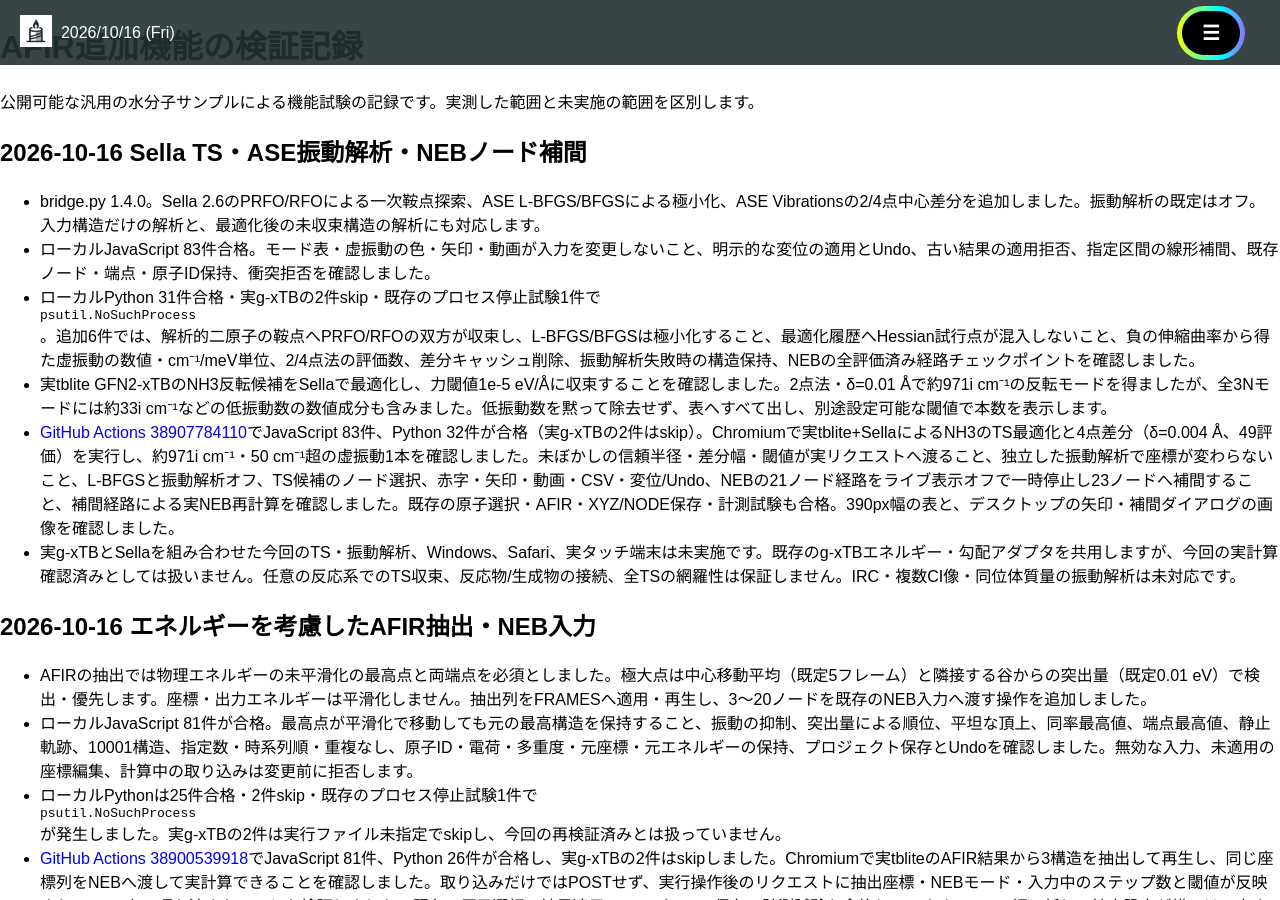
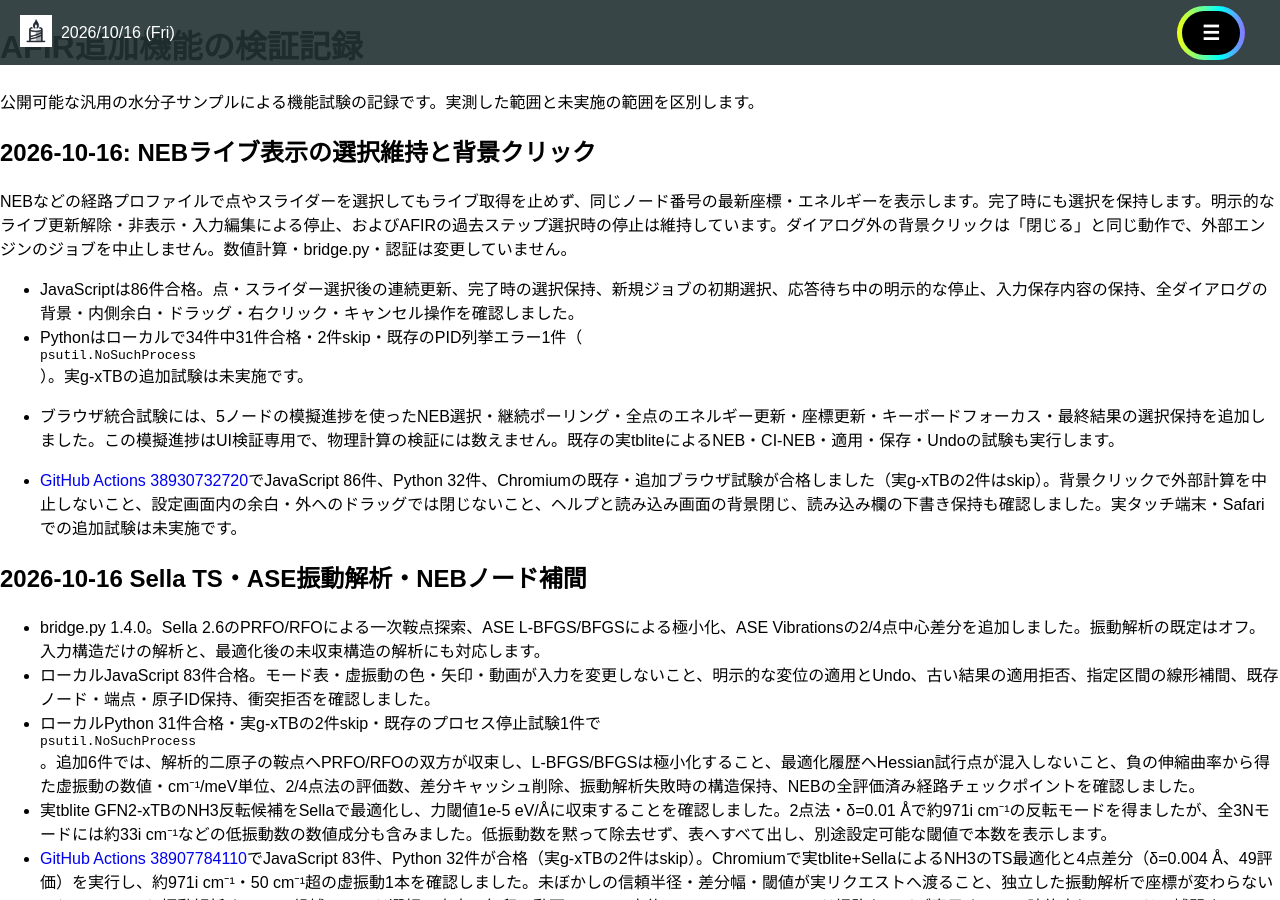
Before and after one commit to h-nabata/h-nabata.github.io, a Jekyll site: the page built from molecule-visualizer/AFIR-VALIDATION.md, in a window 1280 px wide and 900 px high. Built offline with Jekyll 4.4.1, drawn with Linux system fonts in a browser that asks for light colours; nearby versions of some CDN libraries; our own code applies the rules of GitHub Pages for plain Markdown files.

Commit message:
Keep selected NEB nodes live and dismiss dialogs from their backdrop
Continue preview polling after path-node selection, preserve the selected bead and keyboard focus across updates and completion, and retain explicit pause/hide behavior. Close dialogs only for clicks begun and ended outside their bounds, without cancelling engine jobs.

Verified with 86 JavaScript tests, 32 Python tests (2 optional g-xTB tests skipped), and Chromium integration including deterministic live NEB updates and existing real tblite/Sella workflows.

```diff
--- a/molecule-visualizer/AFIR-VALIDATION.md
+++ b/molecule-visualizer/AFIR-VALIDATION.md
@@ -1,6 +1,16 @@
 # AFIR追加機能の検証記録
 
 公開可能な汎用の水分子サンプルによる機能試験の記録です。実測した範囲と未実施の範囲を区別します。
+
+## 2026-10-16: NEBライブ表示の選択維持と背景クリック
+
+NEBなどの経路プロファイルで点やスライダーを選択してもライブ取得を止めず、同じノード番号の最新座標・エネルギーを表示します。完了時にも選択を保持します。明示的なライブ更新解除・非表示・入力編集による停止、およびAFIRの過去ステップ選択時の停止は維持しています。ダイアログ外の背景クリックは「閉じる」と同じ動作で、外部エンジンのジョブを中止しません。数値計算・bridge.py・認証は変更していません。
+
+- JavaScriptは86件合格。点・スライダー選択後の連続更新、完了時の選択保持、新規ジョブの初期選択、応答待ち中の明示的な停止、入力保存内容の保持、全ダイアログの背景・内側余白・ドラッグ・右クリック・キャンセル操作を確認しました。
+- Pythonはローカルで34件中31件合格・2件skip・既存のPID列挙エラー1件（`psutil.NoSuchProcess`）。実g-xTBの追加試験は未実施です。
+- ブラウザ統合試験には、5ノードの模擬進捗を使ったNEB選択・継続ポーリング・全点のエネルギー更新・座標更新・キーボードフォーカス・最終結果の選択保持を追加しました。この模擬進捗はUI検証専用で、物理計算の検証には数えません。既存の実tbliteによるNEB・CI-NEB・適用・保存・Undoの試験も実行します。
+
+- [GitHub Actions 38930732720](https://github.com/h-nabata/h-nabata.github.io/actions/runs/38930732720)でJavaScript 86件、Python 32件、Chromiumの既存・追加ブラウザ試験が合格しました（実g-xTBの2件はskip）。背景クリックで外部計算を中止しないこと、設定画面内の余白・外へのドラッグでは閉じないこと、ヘルプと読み込み画面の背景閉じ、読み込み欄の下書き保持も確認しました。実タッチ端末・Safariでの追加試験は未実施です。
 
 ## 2026-10-16 Sella TS・ASE振動解析・NEBノード補間
 
--- a/molecule-visualizer/index.html
+++ b/molecule-visualizer/index.html
@@ -13,13 +13,13 @@
 <script defer src="./measurements.js?v=16"></script>
 <script defer src="./history.js?v=16"></script>
 <script defer src="./renderer3dmol.js?v=19"></script>
-<script defer src="./ui.js?v=22"></script>
+<script defer src="./ui.js?v=23"></script>
 <script defer src="./studio.js?v=18"></script>
 <script defer src="./advanced.js?v=16"></script>
 <script defer src="./generator-ui.js?v=22"></script>
 <script defer src="./trajectory.js?v=4"></script>
 <script defer src="./trajectory-ui.js?v=5"></script>
-<script defer src="./energy-profile.js?v=5"></script>
+<script defer src="./energy-profile.js?v=6"></script>
 <script defer src="./engine-ui.js?v=25"></script>
 <script defer src="./vibration-ui.js?v=22"></script>
 <script defer src="./path-refinement.js?v=1"></script>
@@ -67,7 +67,7 @@
         <label class="mv-profile-range">表示する構造<input id="profileRange" type="range" min="0" max="0" value="0" step="1" aria-label="プロファイルの構造"></label>
         <output id="profileValue" aria-live="polite"></output><p id="profileLegend" class="mv-small"></p>
         <p class="mv-small">スライダーを左ドラッグして構造を選択できます。点のクリック・Tab、スライダーの左右キーでも選択可能です。プレビュー中も視点の回転・拡大は可能です。座標の編集・保存対象は適用済みの構造です。</p>
-        <div class="mv-row"><button class="mv-btn" id="profileRestore">プレビューを終了</button><button class="mv-btn" id="profileXYZ" disabled>構造列を保存・抽出</button><button class="mv-btn" id="profileDetails">計算設定・結果</button><span id="profileLiveControls" hidden><label class="mv-check"><input id="profileFollow" type="checkbox">最新構造に追従</label><button class="mv-btn" id="profileCancel">計算を中止</button></span></div>
+        <div class="mv-row"><button class="mv-btn" id="profileRestore">プレビューを終了</button><button class="mv-btn" id="profileXYZ" disabled>構造列を保存・抽出</button><button class="mv-btn" id="profileDetails">計算設定・結果</button><span id="profileLiveControls" hidden><label class="mv-check" title="経路は選択中のノード、単一構造の最適化は最新ステップを更新します。"><input id="profileFollow" type="checkbox">ライブ更新</label><button class="mv-btn" id="profileCancel">計算を中止</button></span></div>
       </section>
       <div class="mv-view-controls"><label for="styleSelect">表示</label><select id="styleSelect"><option value="stickball">球と棒</option><option value="stick">棒</option><option value="wire">ワイヤー</option><option value="vdw">空間充填（概略）</option></select><button class="mv-btn" id="btnToggleIndex" aria-pressed="false">原子番号</button><button class="mv-btn" id="btnToggleAxes" aria-pressed="false" title="世界座標の原点からX・Y・Z軸を表示（Å）">XYZ座標軸</button><button class="mv-btn" id="btnResetCamera">カメラをリセット</button><button class="mv-btn" id="btnCenterOrigin" title="選択によらず全原子の質量重心を原点へ移動。周期系も原子のみ移動し、格子は維持します。">重心を原点へ</button><button class="mv-btn" id="btnFit">全体を表示</button><button class="mv-btn" id="btnZoomIn" aria-label="拡大">＋</button><button class="mv-btn" id="btnZoomOut" aria-label="縮小">−</button><button class="mv-btn" id="btnViewXY">XY</button><button class="mv-btn" id="btnViewXZ">XZ</button><button class="mv-btn" id="btnViewYZ">YZ</button><button class="mv-btn" id="btnFullScreen">全画面</button><button class="mv-btn" id="btnDataDock">XYZを直接編集</button><button class="mv-btn" id="btnPNG">画像を保存</button></div>
       <div class="mv-view-controls"><label for="projectionMode">投影</label><select id="projectionMode"><option value="orthographic">平行投影</option><option value="perspective">透視投影</option></select><label for="cameraFov">視野角</label><input id="cameraFov" type="range" min="10" max="90" value="45" step="1" disabled><output id="cameraFovValue" for="cameraFov">45°</output><button class="mv-btn primary" id="btnRelax" title="現在の結合を保ち、距離・角度・近接反発を軽量に緩和。最大500原子、セル固定。">構造を整える</button><button class="mv-btn" id="btnRandomStructures">ランダム配座・配向</button><button class="mv-btn" id="btnAFIR" aria-pressed="false">AFIR / 原子団に人工力</button><button class="mv-btn" id="btnExternalEngine">外部エンジン / 経路緩和</button><button class="mv-btn" id="btnReactionPath">反応経路の初期構造</button><button class="mv-btn" id="cancelAdvanced" disabled>処理を中止</button></div>
```
Also changed, not shown: molecule-visualizer/AFIR.md (+5 -1 lines), molecule-visualizer/energy-profile.js (+12 -3 lines), molecule-visualizer/tests/engine-browser.cjs (+41 -0 lines), molecule-visualizer/tests/ui.test.cjs (+38 -1 lines), molecule-visualizer/ui.js (+12 -0 lines).
